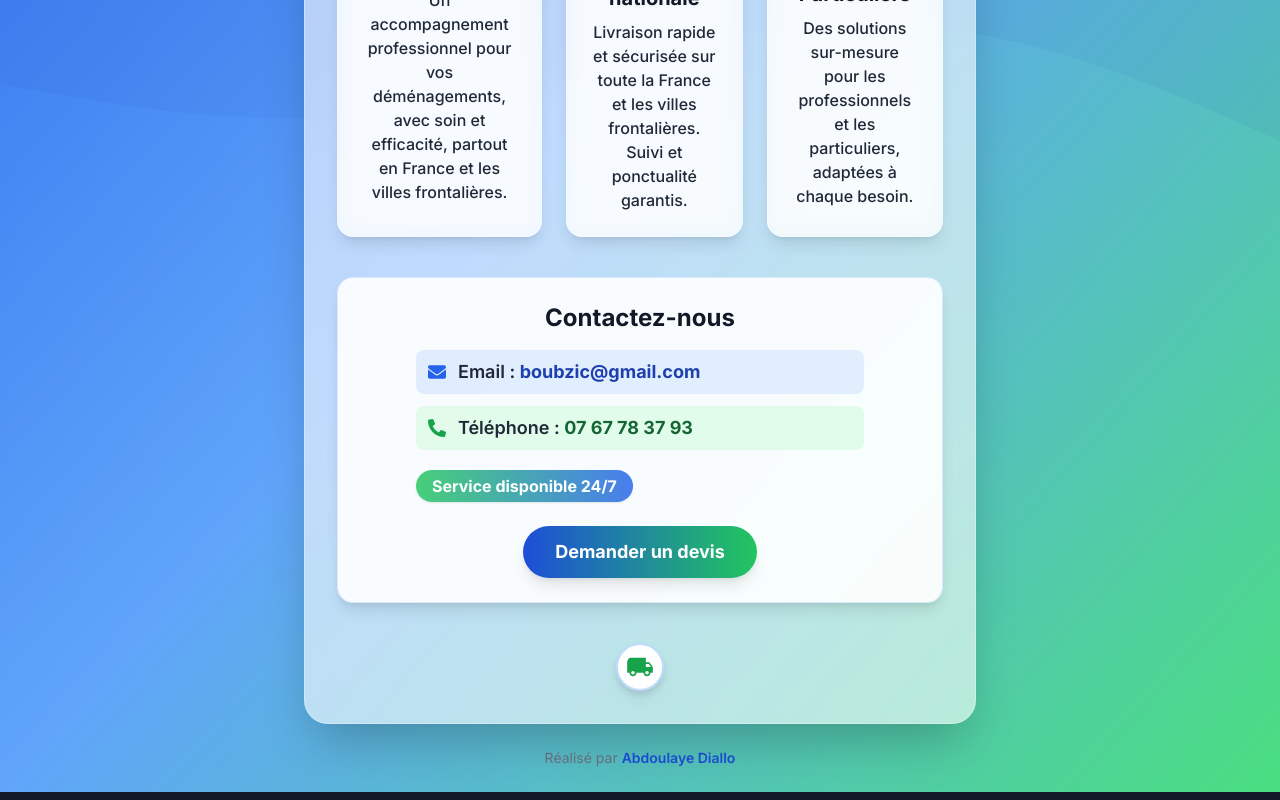
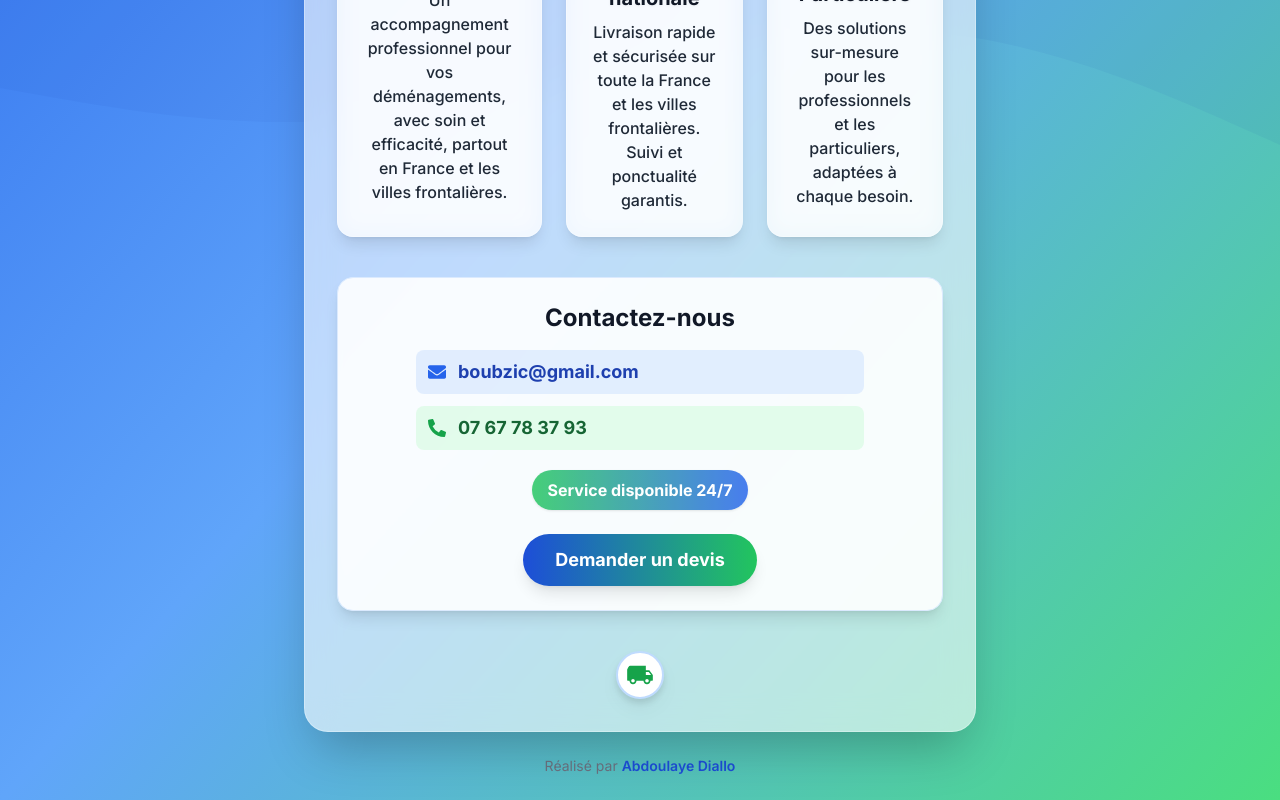
Before and after one commit to abdoudiall/diallo-pro, a Next.js app: page /bzt in a window 1280 px wide. Shown: the part 624-1424 px from the top of the page. Built offline with nearby package versions, Linux system fonts and the light colour scheme.

Commit message:
feat: centralize 24/7

```diff
--- a/src/app/bzt/page.tsx
+++ b/src/app/bzt/page.tsx
@@ -127,7 +127,6 @@ export default function BZTransportsPage() {
                 <div className="flex items-center gap-3 bg-blue-100/80 rounded-lg px-3 py-2">
                   <FaEnvelope className="text-blue-600" />
                   <span className="text-gray-800 font-semibold">
-                    Email :{' '}
                     <a
                       href="mailto:boubzic@gmail.com"
                       className="text-blue-800 font-bold hover:underline"
@@ -139,14 +138,13 @@ export default function BZTransportsPage() {
                 <div className="flex items-center gap-3 bg-green-100/80 rounded-lg px-3 py-2">
                   <FaPhoneAlt className="text-green-600" />
                   <span className="text-gray-800 font-semibold">
-                    Téléphone :{' '}
                     <a href="tel:+33767783793" className="text-green-800 font-bold hover:underline">
                       07 67 78 37 93
                     </a>
                   </span>
                 </div>
-                <div className="flex items-center gap-3 mt-2">
-                  <span className="inline-block bg-gradient-to-r from-green-500 to-blue-600 text-white font-bold px-4 py-1 rounded-full shadow animate-pulse text-base">
+                <div className="flex w-full justify-center items-center mt-2">
+                  <span className="flex items-center justify-center bg-gradient-to-r from-green-500 to-blue-600 text-white font-bold px-4 py-1 rounded-full shadow animate-pulse text-base min-h-[40px] min-w-[200px]">
                     Service disponible 24/7
                   </span>
                 </div>
```
